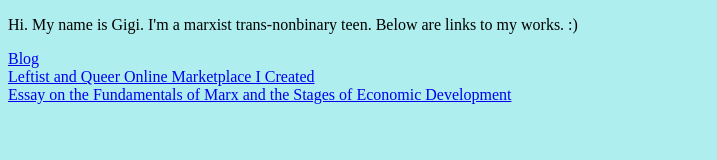
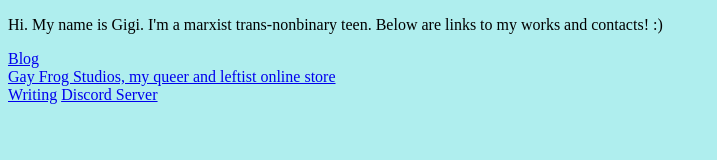
Before and after one commit to bluegreen1713/bluegreen1713.github.io, a plain HTML site: page index.html in a window 1280 px wide. Shown: the whole page, without its empty margins (0-717 px from the left). Drawn offline with Linux system fonts and the light colour scheme.

Commit message:
Update index.html

```diff
--- a/index.html
+++ b/index.html
@@ -5,11 +5,11 @@
 <link rel="stylesheet" href="style.css">
 </head>
 <body>
-<p>Hi. My name is Gigi. I'm a marxist trans-nonbinary teen. Below are links to my works. :)
+<p>Hi. My name is Gigi. I'm a marxist trans-nonbinary teen. Below are links to my works and contacts! :)
 	<p><a href="https://quarantineoccasional.com">Blog</a><br>
-		<a href="https://gayfrogstudios.com">Leftist and Queer Online Marketplace I Created</a><br>
-		<a href="*link*">Essay on the Fundamentals of Marx and the Stages of Economic Development</a><br>
-
+		<a href="https://gayfrogstudios.com">Gay Frog Studios, my queer and leftist online store</a><br>
+		<a href="https://medium.com/@geodehibiscus">Writing</a>
+		<a href="https://bit.ly/blueslibrary">Discord Server</a>
 
 </body>
 </html>
```
